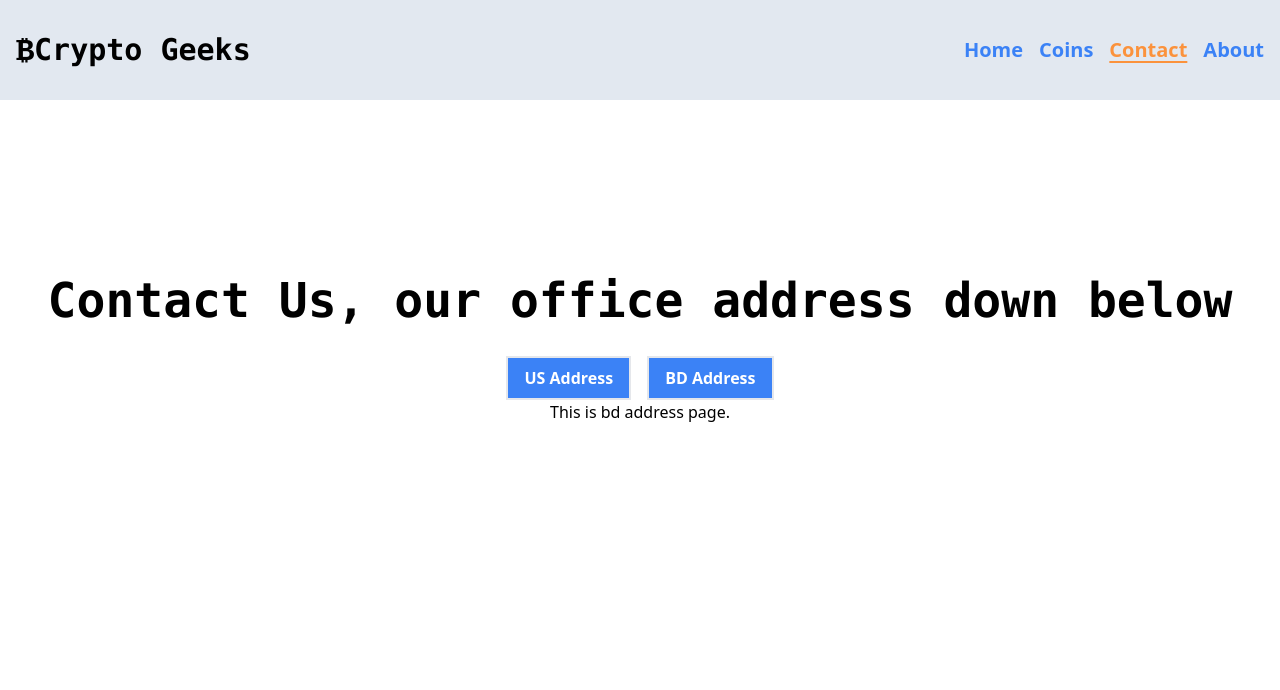
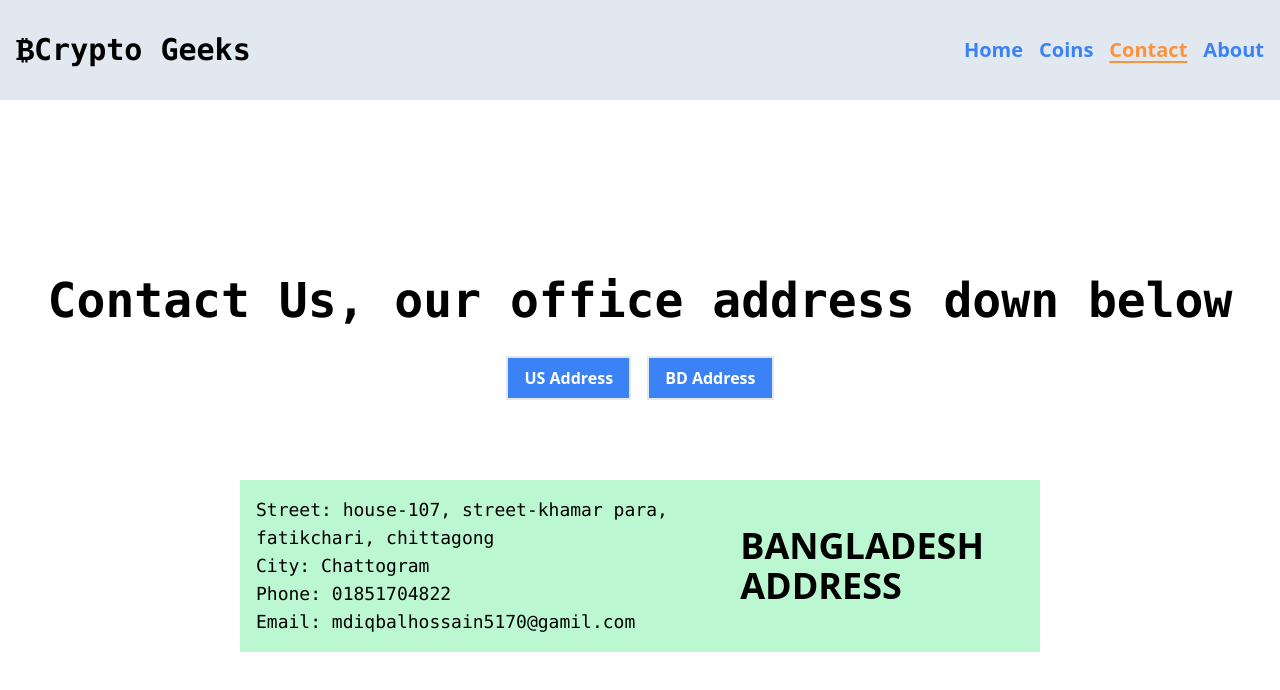
Before and after one commit to MohammadIqbalHossain/crypto-currencies-app, a React (Create React App) app: page /contact/bd-address in a window 1280 px wide. Shown: the top 690 px of the page. Built offline with nearby package versions, Linux system fonts and the light colour scheme.

Commit message:
Address page added

```diff
--- a/src/components/BdAddress/BdAddress.js
+++ b/src/components/BdAddress/BdAddress.js
@@ -2,8 +2,16 @@ import React from 'react';
 
 const BdAddress = () => {
     return (
-        <div>
-            <h1>This is bd address page.</h1>
+        <div className="flex flex-col md:flex-row justify-center items-center text-left bg-green-200 p-4">
+            <div className="font-mono mr-8 text-lg">
+                <p>Street: house-107, street-khamar para, fatikchari, chittagong</p>
+                <p>City: Chattogram</p>
+                <p>Phone: 01851704822</p>
+                <p>Email: mdiqbalhossain5170@gamil.com</p>
+            </div>
+            <div className="mt-8 md:mt-0">
+                <h1 className="uppercase font-sans text-4xl font-bold">bangladesh address</h1>
+            </div>
         </div>
     );
 };
--- a/src/components/CoinDetails/CoinDetails.js
+++ b/src/components/CoinDetails/CoinDetails.js
@@ -7,7 +7,7 @@ const CoinDetails = () => {
     const { id } = useParams();
     const [details, setDetails] = useState({});
     console.log(details);
-    const { name, symbol, market_cap_rank, country_origin,contact, hashing_algorithm, genesis_date, last_updated, community_score, developer_score, liquidity_score, public_interest_score} = details;
+    const { name, market_cap_rank, country_origin,contact, hashing_algorithm, genesis_date, last_updated, community_score, developer_score, liquidity_score, public_interest_score} = details;
 
     // const {image} = details?.image?.large;
 
--- a/src/components/Content/Content.js
+++ b/src/components/Content/Content.js
@@ -1,5 +1,5 @@
 import React from 'react';
-import { Link, Outlet, useNavigate } from 'react-router-dom';
+import { Outlet, useNavigate } from 'react-router-dom';
 
 
 const Content = () => {
@@ -14,7 +14,7 @@ const Content = () => {
 
                 <button onClick={() => navigate(`bd-address`)} className="border-2 py-2 px-4 bg-blue-500 font-semibold text-white ">BD Address</button>
             </div>
-            <div className="content">
+            <div className="mt-20 w-[800px]">
                 <Outlet />
             </div>
         </div>
--- a/src/components/Header/Header.js
+++ b/src/components/Header/Header.js
@@ -1,5 +1,5 @@
 import React from 'react';
-import { Link, NavLink } from 'react-router-dom';
+import { NavLink } from 'react-router-dom';
 
 const Header = () => {
     return (
--- a/src/components/UsAddress/UsAddress.js
+++ b/src/components/UsAddress/UsAddress.js
@@ -2,8 +2,16 @@ import React from 'react';
 
 const UsAddress = () => {
     return (
-        <div>
-            <h1>This is us address page.</h1>
+        <div className="flex flex-col md:flex-row justify-center items-center text-left bg-green-400 p-4">
+            <div className="font-mono mr-8 text-lg">
+                <p>Street: 23th hall street, Chicago</p>
+                <p>City: Chicago</p>
+                <p>Phone: 01851704822</p>
+                <p>Email: mdiqbalhossain5170@gamil.com</p>
+            </div>
+            <div className="mt-8 md:mt-0">
+                <h1 className="uppercase font-sans text-4xl font-bold">usa address</h1>
+            </div>
         </div>
     );
 };
```
